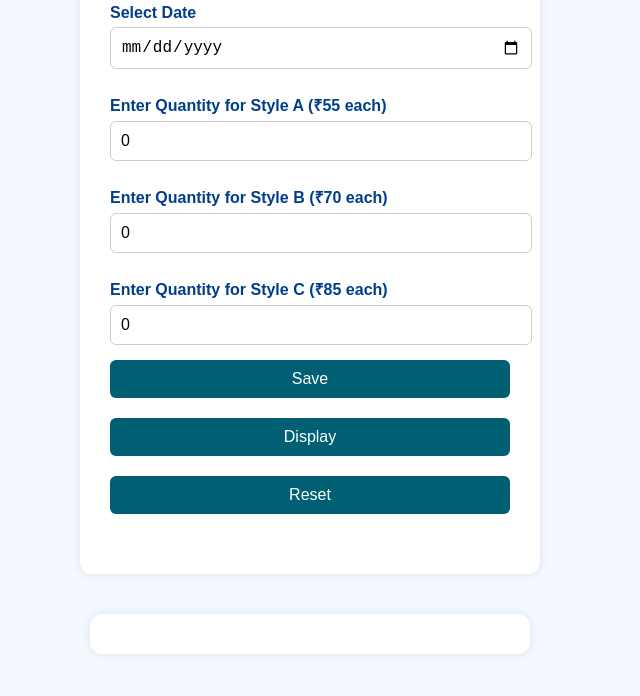
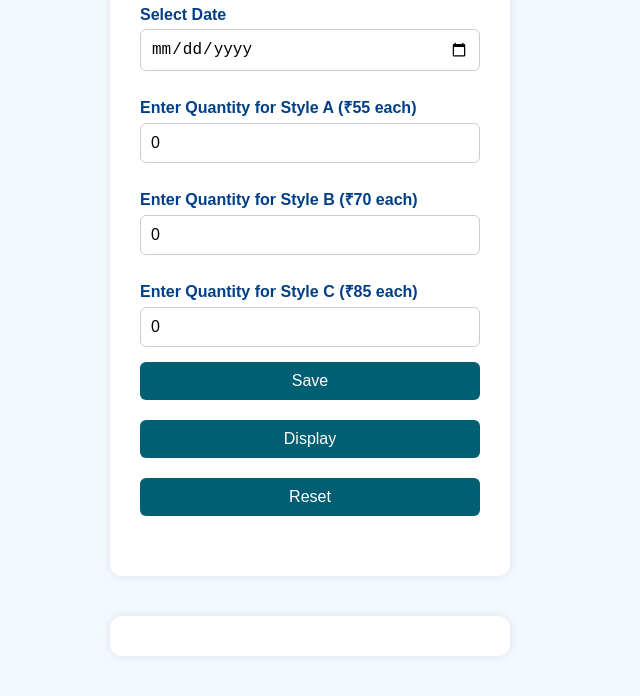
Before and after one commit to sumitmandaviya/Neel_Madhav_Cal, a plain HTML site: page index.html in a window 1280 px wide. Shown: the part 144-840 px from the top of the page, without its empty margins (330-970 px from the left). Drawn offline with Linux system fonts and the light colour scheme.

Commit message:
Update index.html

```diff
--- a/index.html
+++ b/index.html
@@ -9,28 +9,37 @@
       font-family: Arial, sans-serif;
       background: #f4f9ff;
       display: flex;
+      justify-content: center;
+      align-items: center;
       flex-direction: column;
-      align-items: center;
-      padding: 30px;
+      min-height: 100vh;
+      padding: 20px;
+      margin: 0;
     }
+
     .container {
       background: #ffffff;
       padding: 30px;
       border-radius: 12px;
       box-shadow: 0 0 10px rgba(0,0,0,0.1);
-      width: 400px;
+      width: 100%;
+      max-width: 400px;
+      box-sizing: border-box;
       margin-bottom: 20px;
     }
+
     h1 {
       text-align: center;
       color: #002855;
     }
+
     label {
       display: block;
       margin: 10px 0 5px;
       color: #003f88;
       font-weight: bold;
     }
+
     input[type="number"],
     input[type="date"] {
       width: 100%;
@@ -39,7 +48,9 @@
       border: 1px solid #ccc;
       border-radius: 6px;
       font-size: 16px;
+      box-sizing: border-box;
     }
+
     .btn {
       width: 100%;
       background-color: #005f73;
@@ -51,22 +62,28 @@
       font-size: 16px;
       margin-bottom: 10px;
     }
+
     .btn:hover {
       background-color: #0a9396;
     }
+
     .result, .displayArea {
       margin-top: 20px;
       font-size: 16px;
       color: #0077b6;
       text-align: left;
     }
+
     .displayArea {
-      width: 400px;
+      width: 100%;
+      max-width: 400px;
       background: #fff;
       padding: 20px;
       border-radius: 12px;
       box-shadow: 0 0 10px rgba(0,0,0,0.1);
+      box-sizing: border-box;
     }
+
     .btn-group {
       display: flex;
       flex-direction: column;
```
